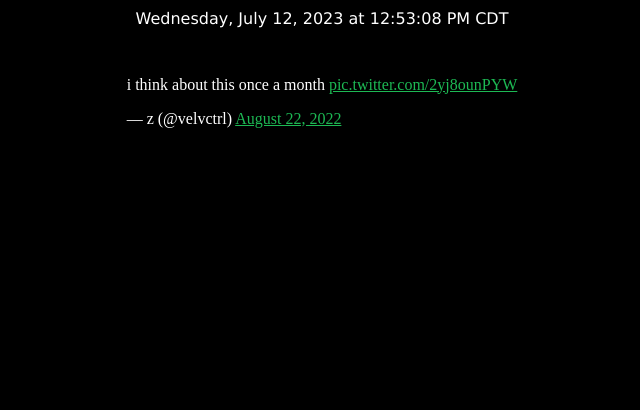
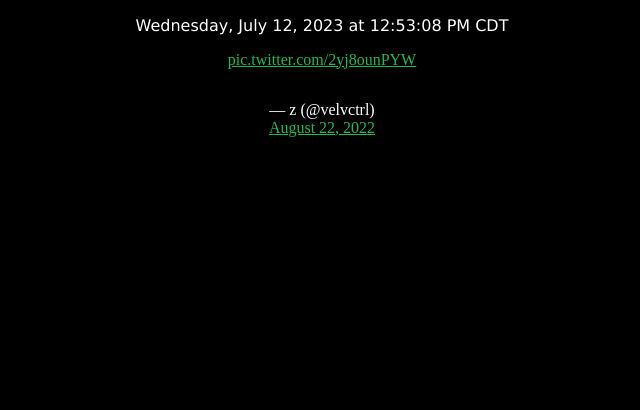
Before and after one commit to alicex69/lilsp00n, a plain HTML site: page index.html in a window 1280 px wide. Shown: the part 390-800 px from the top of the page, without its empty margins (318-958 px from the left). Drawn offline with Linux system fonts and the light colour scheme.

Commit message:
Update index.html
test

```diff
--- a/index.html
+++ b/index.html
@@ -19,7 +19,8 @@
     <!-- Alt Shift F = Format -->
     <!-- purple = html | green = CSS -->
 
- <blockquote class="twitter-tweet" data-lang="en" data-theme="dark"><p lang="en" dir="ltr">i think about this once a month <a href="https://t.co/2yj8ounPYW">pic.twitter.com/2yj8ounPYW</a></p>&mdash; z (@velvctrl) <a href="https://twitter.com/velvctrl/status/1561567543164289026?ref_src=twsrc%5Etfw">August 22, 2022</a></blockquote> <script async src="https://platform.twitter.com/widgets.js" charset="utf-8"> </script>
+ <a href= "https://t.co/2yj8ounPYW">pic.twitter.com/2yj8ounPYW</a></p>&mdash; z (@velvctrl) <a href="https://twitter.com/velvctrl/status/1561567543164289026?ref_src=twsrc%5Etfw">August 22, 2022</a></blockquote> <script async src="https://platform.twitter.com/widgets.js" charset="utf-8"> </script>
+
     <script src="./index.js">
     </script>
 
```
